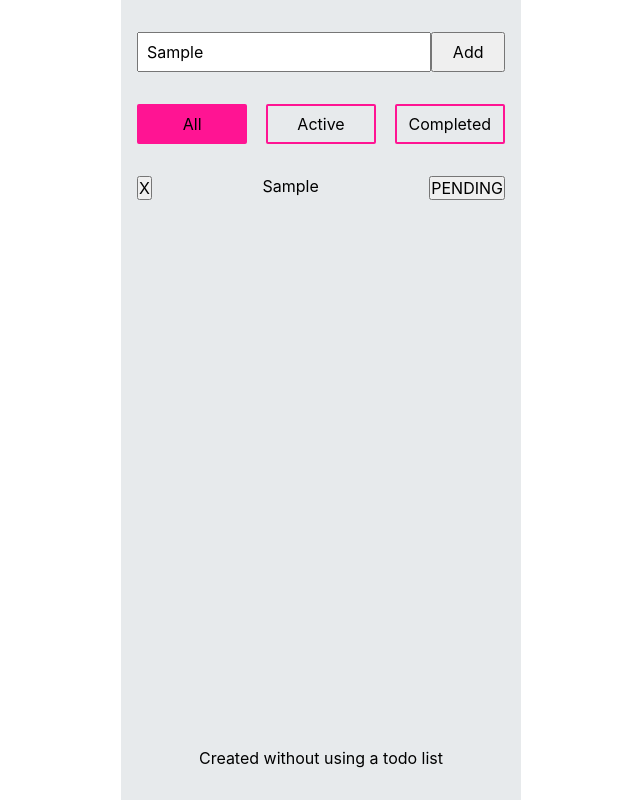
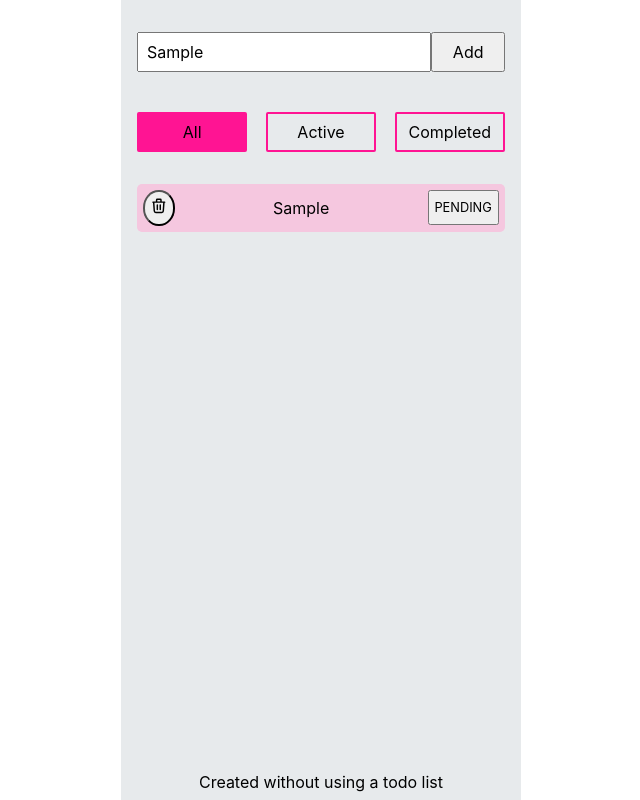
Before and after one commit to PulexIrritans/ToDo-List, a React (Create React App) app: page / in a window 1280 px wide. Both pictures are taken after typing "Sample" into the empty fields and a click on the button "Add". Shown: the whole page, without its empty margins (319-959 px from the left). Built offline with nearby package versions, Linux system fonts and the light colour scheme.

Commit message:
add some todolist styles

```diff
--- a/src/App.css
+++ b/src/App.css
@@ -7,14 +7,14 @@
 }
 
 .App {
-  height: 800px;
+  height: 100vh;
   width: 400px;
   margin: auto;
   background-color: rgb(231, 234, 236);
   text-align: center;
   display: flex;
   flex-direction: column;
-  padding: 2rem 1rem;
+  padding: 2rem 1rem 0.5rem 1rem;
 
 }
 
@@ -34,7 +34,9 @@
 }
 
 .Main {
-  flex: 1 0 auto;
+  flex: 1;
+  overflow-y: auto;
+  padding: 0.5rem 0;
 }
 
 .Filter-ul {
@@ -59,20 +61,39 @@
 .Todo-ul {
   display: flex;
   flex-direction: column;
-  gap: 10px;
+  gap: 15px;
 
 }
 
 .Todo-li {
   display: flex;
   justify-content: space-between;
-
+  align-items: center;
+  gap: 20px;
+  background-color: rgb(245, 199, 223);
+  padding: 0.4rem;
+  border-radius: 5px;
 }
 
 .On {
   background-color: deeppink;
 }
 
-/* .Off {
-  background-color: grey;
-} */
+.Trash-button {
+  padding: 0.3rem;
+  border-radius: 50%;
+}
+
+.Trash-svg {
+  width: 1.1rem;
+}
+
+.Todo-li-button {
+  font-size: 0.8rem;
+  width: 20%;
+  padding: 0.5rem 0.2rem;
+}
+
+.footer {
+  margin-top: 0.5rem;
+}
--- a/src/App.jsx
+++ b/src/App.jsx
@@ -11,7 +11,7 @@ function App() {
   const [filter, setFilter] = useState([{name: "All", status: "On"}, {name: "Active", status: "Off"}, {name: "Completed", status: "Off"}]);
 
   const remove = (number) => {
-    const newItems = items.filter((item, index) => index !== number)
+    const newItems = items.filter((index) => index !== number)
     setItems(newItems)
   }
 
@@ -23,7 +23,7 @@ function App() {
 
   const toggleStatus = (number) => {
     const newItems = [...items]
-    newItems[number].status === "PENDING" ? newItems[number].status = "COMPLETED" : newItems[number].status = "PENDING"
+    newItems[number].status === "PENDING" ? newItems[number].status = "DONE" : newItems[number].status = "PENDING"
     setItems(newItems)
   }
 
@@ -50,7 +50,7 @@ function App() {
           {items.map((item, index) => (<li className="Todo-li" key={index}><ToDoItem text={item.text} status={item.status} remove={() => remove(index)} toggleStatus={() => toggleStatus(index)}/></li>))}
         </ul>
       </main>
-      <Footer className="footer"/>
+      <Footer/>
     </div>
   );
 }
--- a/src/Components/Footer.jsx
+++ b/src/Components/Footer.jsx
@@ -1,6 +1,8 @@
 const Footer = () => {
     return (
+        <div className="footer">
         <p>Created without using a todo list</p>
+        </div>
     )
 }
 
--- a/src/Components/ToDoItem.jsx
+++ b/src/Components/ToDoItem.jsx
@@ -3,9 +3,9 @@ import {ReactComponent as TrashLogo} from '../trash.svg'
 const ToDoItem = ({ text, remove, toggleStatus, status }) => {
     return (
         <>
-        <button onClick={remove}>X</button>
+        <button className="Trash-button" onClick={remove}><TrashLogo className="Trash-svg"/></button>
         <p>{text}</p>
-        <button onClick={toggleStatus}>{status}</button>
+        <button className={`Todo-li-button ${status}`} onClick={toggleStatus}>{status}</button>
         </>
     )
 }
```
